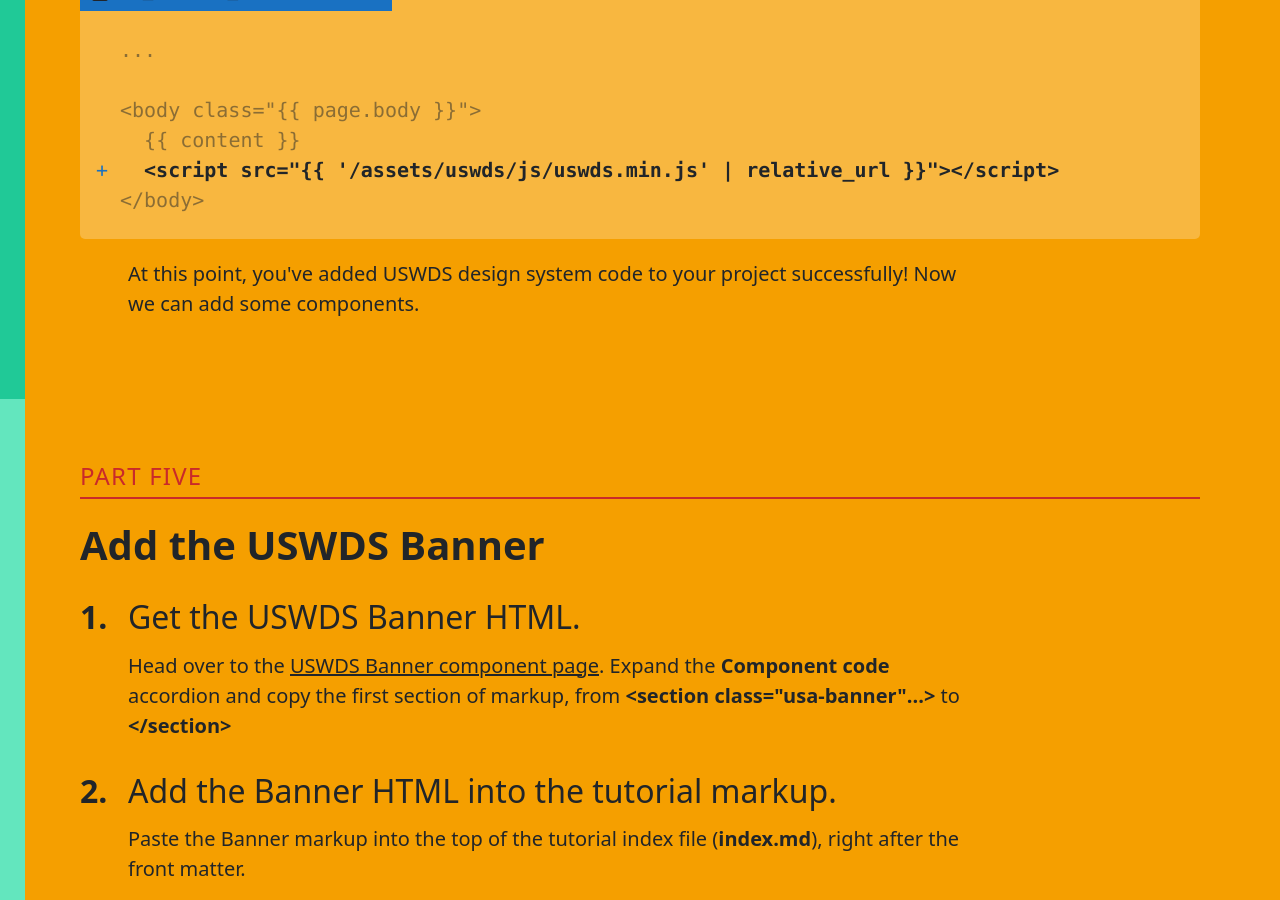
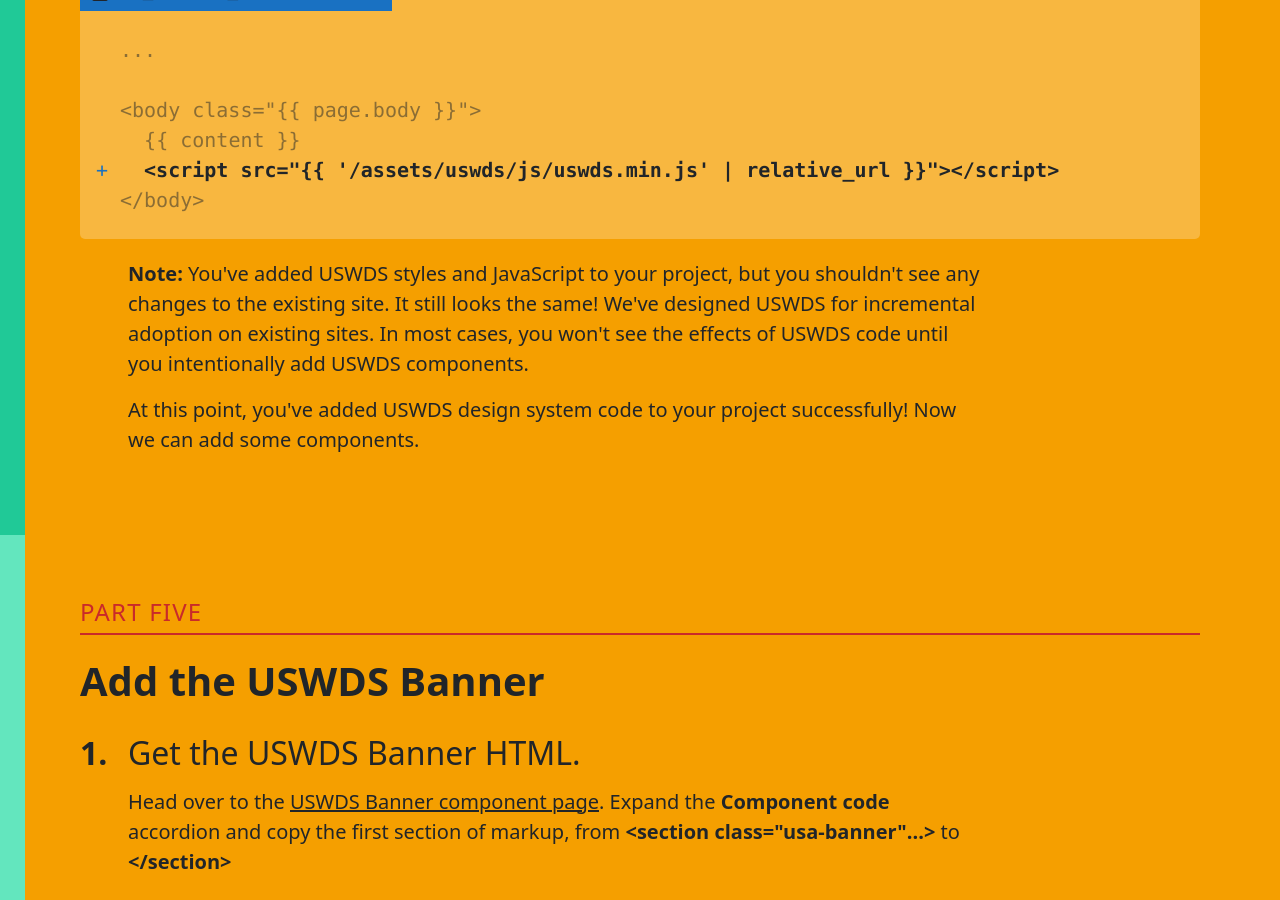
Before and after one commit to uswds/uswds-tutorial, a Jekyll site: the page built from index.md, in a window 1280 px wide and 900 px high, scrolled down 5292 px. Built offline with Jekyll 4.4.1, drawn with Linux system fonts in a browser that asks for light colours.

Commit message:
Add incremental adoption note

```diff
--- a/_includes/sxs/part-four.html
+++ b/_includes/sxs/part-four.html
@@ -40,5 +40,6 @@
 &lt;/body&gt;
 </pre>
   </div>
+  <p class="step-description"><strong>Note:</strong> You've added USWDS styles and JavaScript to your project, but you shouldn't see any changes to the existing site. It still looks the same! We've designed USWDS for incremental adoption on existing sites. In most cases, you won't see the effects of USWDS code until you intentionally add USWDS components.</p>
   <p class="step-description">At this point, you've added USWDS design system code to your project successfully! Now we can add some components.</p>
 </section>
```
